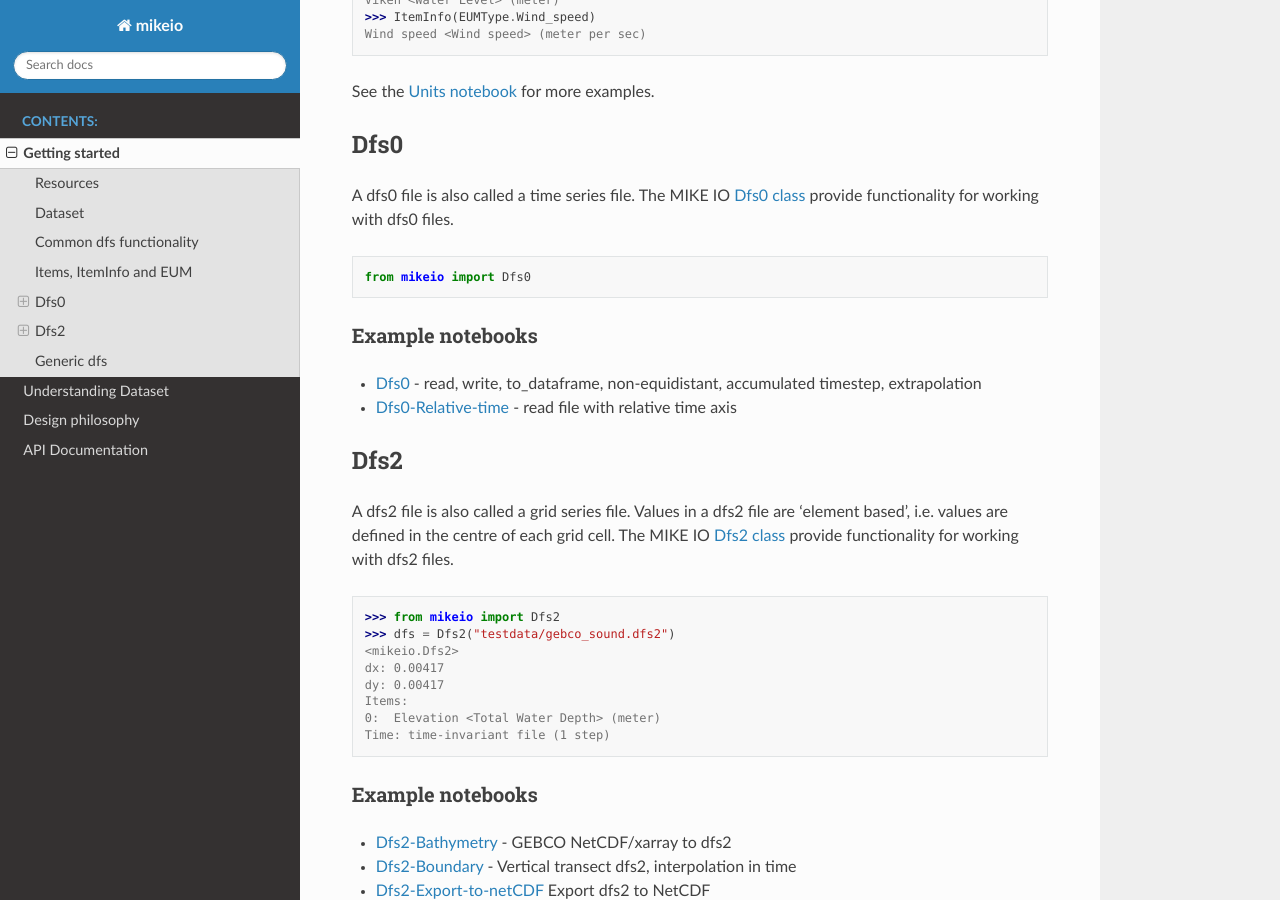
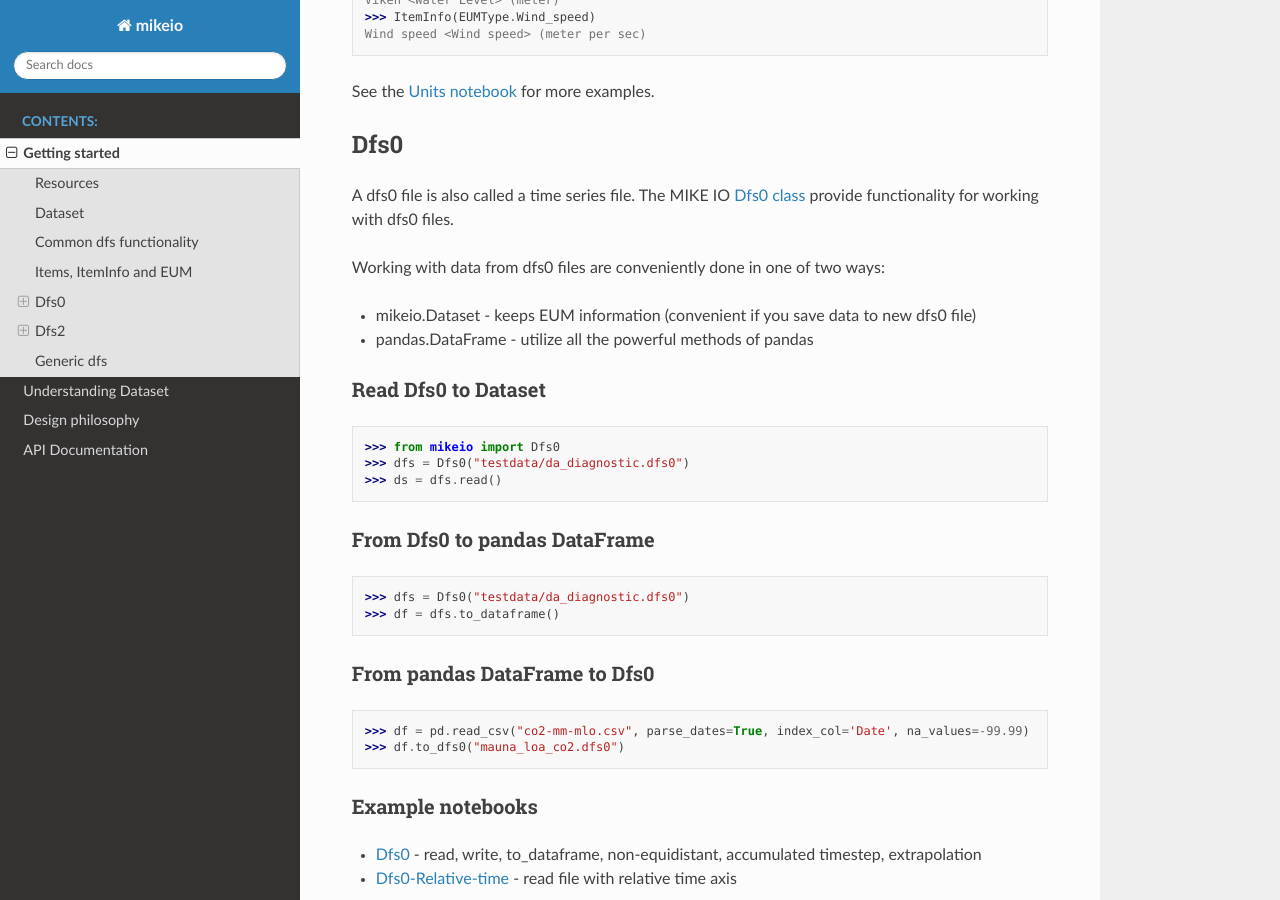
Before and after one commit to DHI/mikeio, a Sphinx documentation site: the page built from docs/getting_started.rst, in a window 1280 px wide and 900 px high, scrolled down 1271 px. Built offline with Sphinx 7.4.7 and the Read the Docs theme 2.0.0, drawn with Linux system fonts in a browser that asks for light colours.

Commit message:
dfs0 examples

```diff
--- a/docs/getting_started.rst
+++ b/docs/getting_started.rst
@@ -67,9 +67,39 @@ Dfs0
 ****
 A dfs0 file is also called a time series file. The MIKE IO `Dfs0 class <api.html#mikeio.Dfs0>`_ provide functionality for working with dfs0 files.
 
+Working with data from dfs0 files are conveniently done in one of two ways:
+
+* mikeio.Dataset - keeps EUM information (convenient if you save data to new dfs0 file)
+* pandas.DataFrame - utilize all the powerful methods of pandas
+
+
+Read Dfs0 to Dataset
+--------------------
+
 .. code-block:: python
 
-   from mikeio import Dfs0
+    >>> from mikeio import Dfs0
+    >>> dfs = Dfs0("testdata/da_diagnostic.dfs0")
+    >>> ds = dfs.read()
+
+
+
+From Dfs0 to pandas DataFrame
+-----------------------------
+
+.. code-block:: python
+
+    >>> dfs = Dfs0("testdata/da_diagnostic.dfs0")
+    >>> df = dfs.to_dataframe()
+
+From pandas DataFrame to Dfs0
+-----------------------------
+
+.. code-block:: python
+
+    >>> df = pd.read_csv("co2-mm-mlo.csv", parse_dates=True, index_col='Date', na_values=-99.99)
+    >>> df.to_dfs0("mauna_loa_co2.dfs0")
+
 
 
 
@@ -78,6 +108,7 @@ Example notebooks
 -----------------
 * `Dfs0 <https://nbviewer.jupyter.org/github/DHI/mikeio/blob/main/notebooks/Dfs0%20-%20Timeseries.ipynb>`_ - read, write, to_dataframe, non-equidistant, accumulated timestep, extrapolation
 * `Dfs0-Relative-time <https://nbviewer.jupyter.org/github/DHI/mikeio/blob/main/notebooks/Dfs0%20-%20Relative%20time.ipynb>`_ - read file with relative time axis
+
 
 Dfs2
 ****
```
